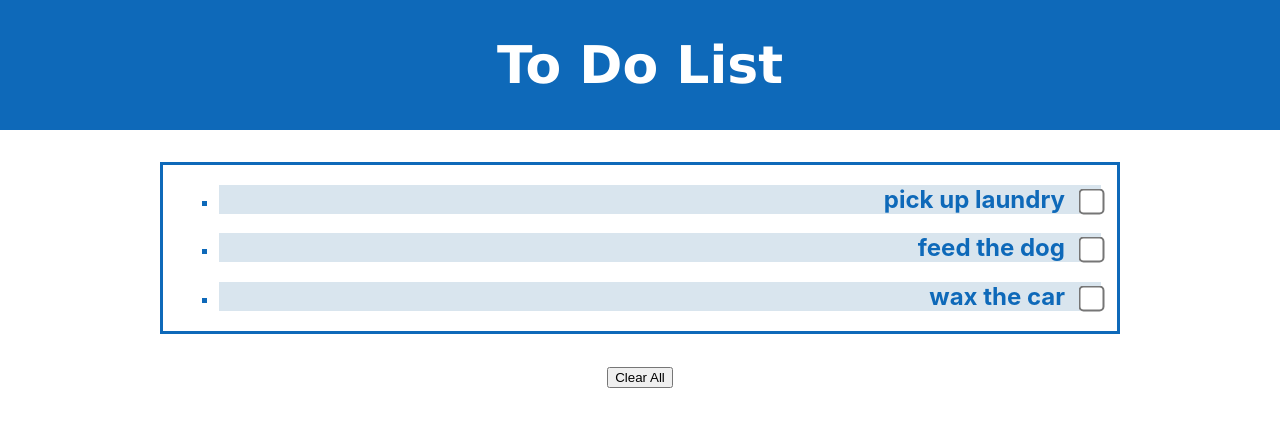
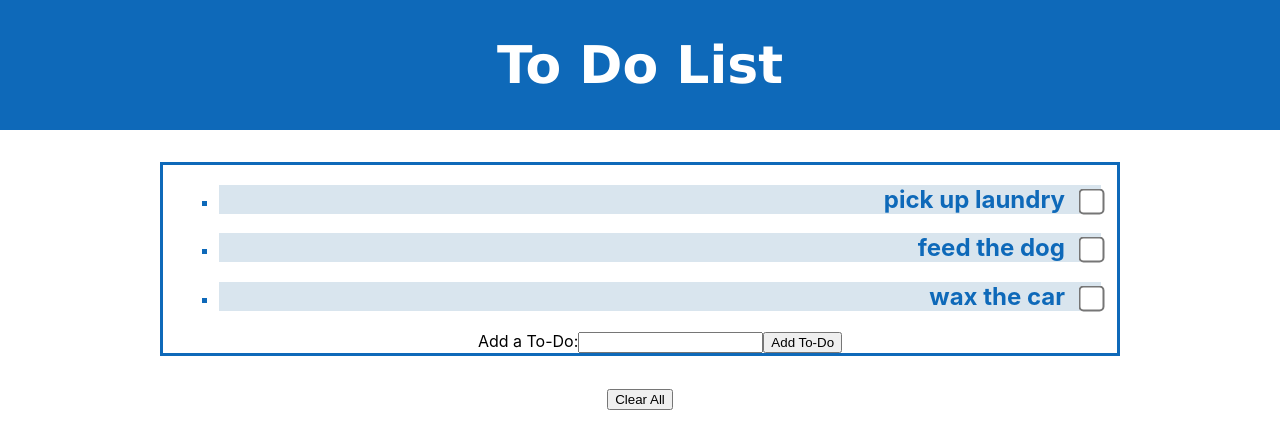
Before and after one commit to OwenPortfolio/tiny-react-apps, a React (Create React App) app: page / in a window 1280 px wide. Shown: the top 448 px of the page. Built offline with nearby package versions, Linux system fonts and the light colour scheme.

Commit message:
begin add item component

```diff
--- a/src/App.js
+++ b/src/App.js
@@ -3,7 +3,9 @@ import './App.css';
 import List from './components/List';
 import Header from './components/Header';
 import { useState } from 'react';
-import Button from './components/Button'
+import Button from './components/Button';
+import AddItem from './components/AddItem';
+
 
 function App() {
   const [state, setState] = useState([0]);
@@ -25,7 +27,8 @@ function App() {
   return (
     <div className="App">
         <Header />
-        <List state = {state} setState = {setState} completeItem = {completeItem} />
+        <List state = {state} setState = {setState} completeItem = {completeItem} AddItem = {AddItem}/>
+
         <Button completeAll = {completeAll} />
     </div>
   );
--- /dev/null
+++ b/src/components/AddItem.jsx
@@ -0,0 +1,32 @@
+import {useState} from "react";
+
+// const handleSubmit = (event) => {
+//     event.preventDefault();
+//     setList((currList) => {
+//       return [newItem, ...currList];
+//     });
+//     setNewItem('');
+//   };
+
+
+
+const AddItem  = () => {
+    const handleSubmit = (event) =>{
+        event.preventDefault();
+        console.log(newToDo)
+        document.getElementsByClassName("List").appendChild(<li className = "ListItem" key ={newToDo}><h2>{newToDo}<input className = "Checkbox" type="checkbox"></input></h2></li>)
+    }
+    const [newToDo, setNewToDo] = useState('');
+    return (
+        <form onSubmit={handleSubmit}>
+            <label>
+                Add a To-Do:
+                <input value = {newToDo}
+                    onChange={(event) => setNewToDo(event.target.value)}/>
+            </label>
+            <button type="submit">Add To-Do</button>
+        </form>
+    )
+}
+
+export default AddItem
--- a/src/components/List.jsx
+++ b/src/components/List.jsx
@@ -7,6 +7,7 @@ const List = (props) => {
         {toDos.map((item, index) =>{
             return (<li id={index} className = "ListItem" key ={item}><h2>{item}<input onClick = {() => props.completeItem(index)} className = "Checkbox" type="checkbox"></input></h2></li>)
         })}
+        {props.AddItem()}
     </ul>)
 }
 
```
